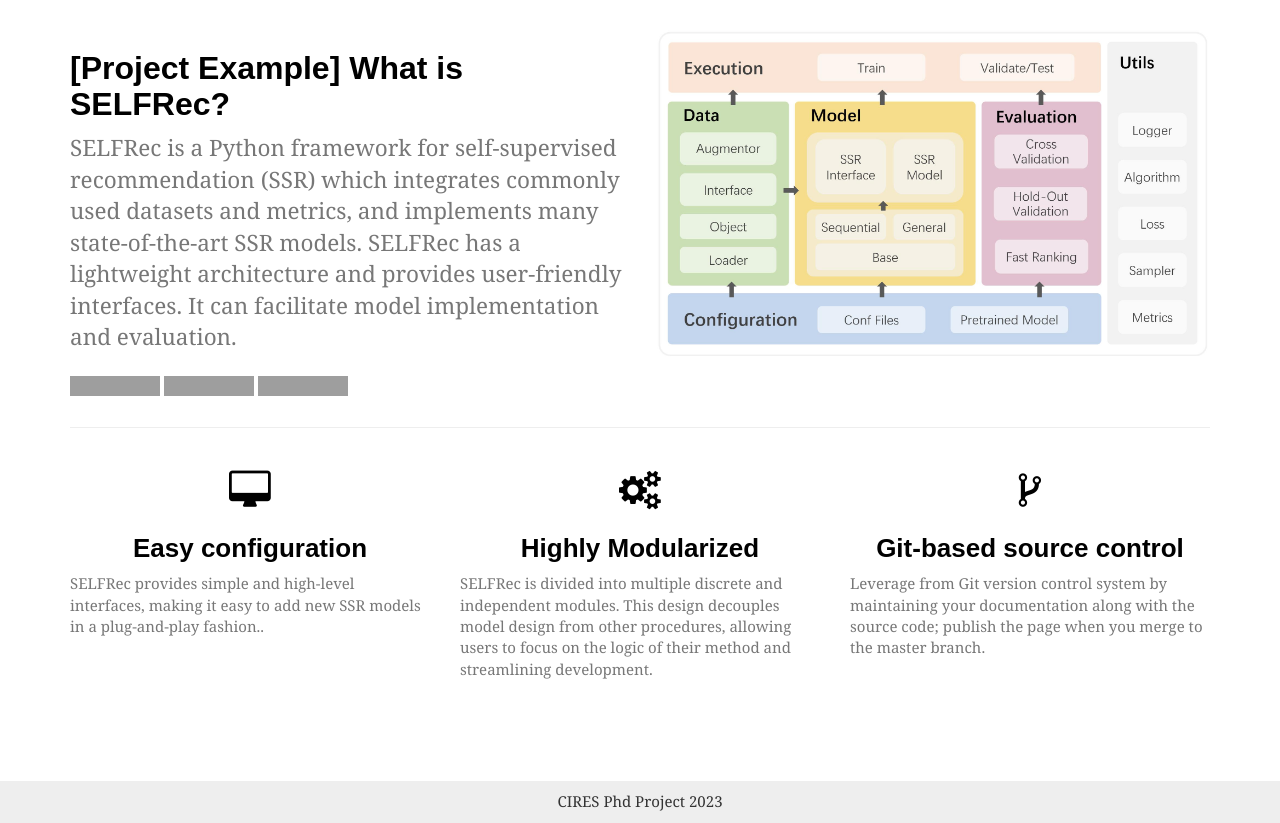
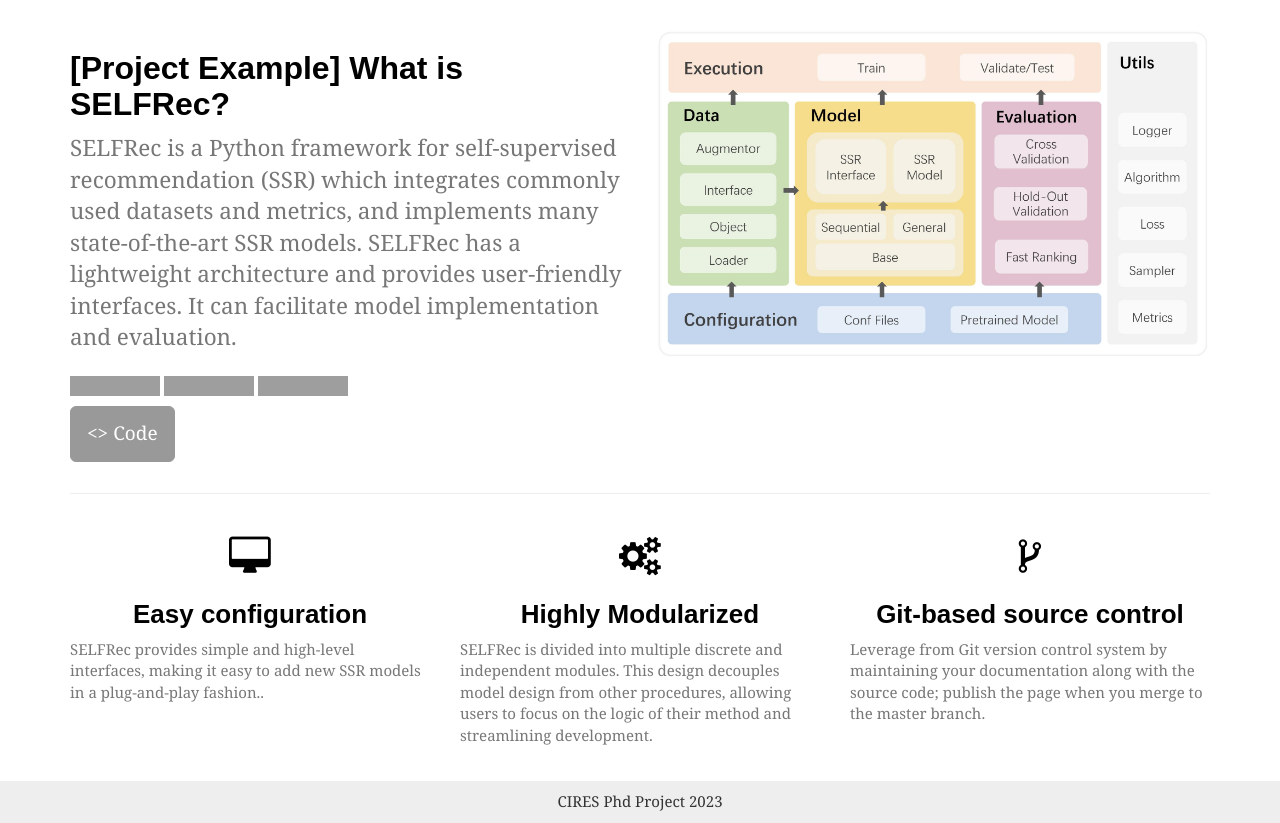
Before and after one commit to CIRES-Hub/CIRES-Hub.github.io, a Jekyll site: the page built from index.html, in a window 1280 px wide and 1220 px high. Shown: the part 397-1220 px from the top of the window. Built offline with Jekyll 4.4.1, drawn with Linux system fonts in a browser that asks for light colours; some web fonts are replaced; grey boxes are pictures that could not be loaded.

Commit message:
initialize

```diff
--- a/index.html
+++ b/index.html
@@ -17,6 +17,7 @@ layout: default
             <h2 class="header-light regular-pad">[Project Example] What is SELFRec?</h2>
               <p class="lead">SELFRec is a Python framework for self-supervised recommendation (SSR) which integrates commonly used datasets and metrics, and implements many state-of-the-art SSR models. SELFRec has a lightweight architecture and provides user-friendly interfaces. It can facilitate model implementation and evaluation.</p>
         <p float="left"> <a href="https://github.com/Coder-Yu/SELFRec/stargazers"> <img alt="GitHub stars" src="https://img.shields.io/github/stars/Coder-Yu/SELFRec"/> </a> <a href="https://github.com/Coder-Yu/SELFRec/network/members"> <img alt="GitHub forks" src="https://img.shields.io/github/forks/Coder-Yu/SELFRec"/> </a> <img alt="GitHub last commit" src="https://img.shields.io/github/last-commit/Coder-Yu/SELFRec"></p>
+        <p><a class="btn btn-default btn-lg" href="https://github.com/Coder-Yu/SELFRec/" role="button"><> Code</a></p>
         </div>
         <div class="col-md-6 text-center">
             <img src="{{ "/assets/img/project-logo.jpg" | relative_url }}" alt="project logo" class="img-responsive">
```
